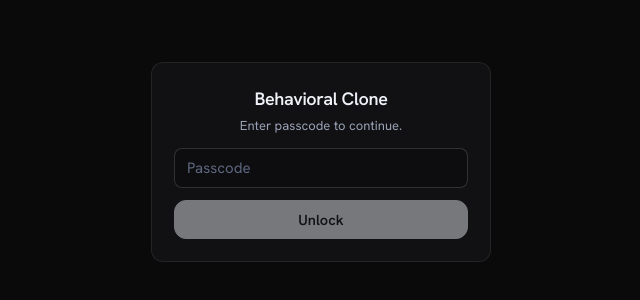
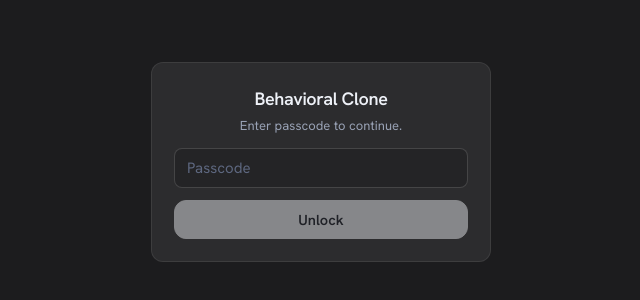
Before and after one commit to AngelGalindo7/BehavioralInterviewClone, a React (Vite) app in the folder frontend/: page / in a window 1280 px wide. Shown: the part 238-538 px from the top of the page, without its empty margins (319-959 px from the left). Built offline with nearby package versions, Linux system fonts and the light colour scheme; no server answers.

Commit message:
feat(frontend ui): style change

```diff
--- a/frontend/src/components/InterviewPage.tsx
+++ b/frontend/src/components/InterviewPage.tsx
@@ -289,20 +289,24 @@ export default function InterviewPage() {
   const recordDisabled = phase !== "running" || !avatarReady || wsStatus !== "connected";
 
   return (
+    <>
+      <div style={{ position: "fixed", top: 20, left: 24, zIndex: 10 }}>
+        <h1 style={{ fontSize: 17, fontWeight: 600 }}>Behavioral Clone</h1>
+      </div>
       <div style={pageStack}>
-      <header style={{ display: "flex", alignItems: "center", justifyContent: "space-between", gap: 12 }}>
-        <h1 style={{ fontSize: 17, fontWeight: 600 }}>Behavioral Clone</h1>
+        <div style={{ display: "flex", flexDirection: "column", alignItems: "center" }}>
           {phase === "running" && (
+            <div style={{ width: "100%", maxWidth: 460, marginBottom: 8 }}>
               <StatusBar
                 wsStatus={wsStatus}
                 lastQuestion={interimText || lastQuestion}
                 isListening={isListening}
               />
+            </div>
           )}
-      </header>
-
-      <div className="fade-in" style={{ display: "flex", justifyContent: "center" }}>
+          <div className="fade-in" style={{ width: "100%", display: "flex", justifyContent: "center" }}>
             <AvatarView ref={avatarRef} state={avatarState} />
+          </div>
         </div>
 
       <div style={{ display: "flex", justifyContent: "center" }}>
@@ -436,6 +440,7 @@ export default function InterviewPage() {
 
       <a href="/admin" style={{ ...footerLink, alignSelf: "center" }}>Manage stories →</a>
     </div>
+    </>
   );
 }
 
@@ -451,7 +456,7 @@ const pageStack: React.CSSProperties = {
   minHeight: "100vh",
   maxWidth: 640,
   margin: "0 auto",
-  padding: "28px 24px 40px",
+  padding: "72px 24px 40px",
   display: "flex",
   flexDirection: "column",
   gap: 22,
--- a/frontend/src/index.css
+++ b/frontend/src/index.css
@@ -1,15 +1,15 @@
 :root {
   /* Midnight palette */
-  --bg: #0a0a0b;
-  --bg-2: #0d0d0f;
-  --surface: #111114;
-  --tile-top: #141417;
-  --tile-bot: #0a0a0b;
+  --bg: #1c1c1e;
+  --bg-2: #242426;
+  --surface: #2c2c2e;
+  --tile-top: #323236;
+  --tile-bot: #1c1c1e;
   --line: rgba(255, 255, 255, 0.08);
   /* legacy aliases */
   --border: rgba(255, 255, 255, 0.08);
   --border-strong: rgba(255, 255, 255, 0.15);
-  --surface-2: #16161a;
+  --surface-2: #3a3a3c;
   /* text */
   --text: #EEF1F7;
   --text-2: #99A2B5;
```
Lines whose indentation alone changed are shown as unchanged.
